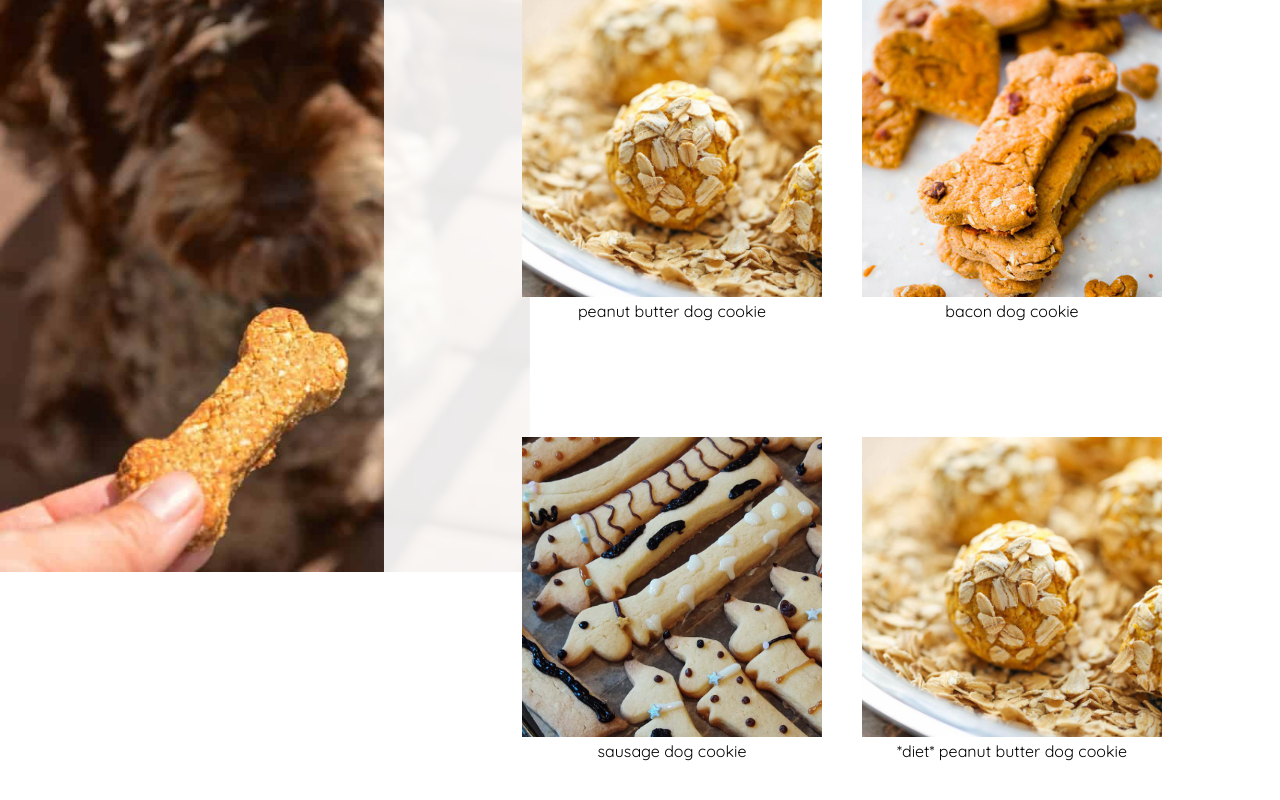
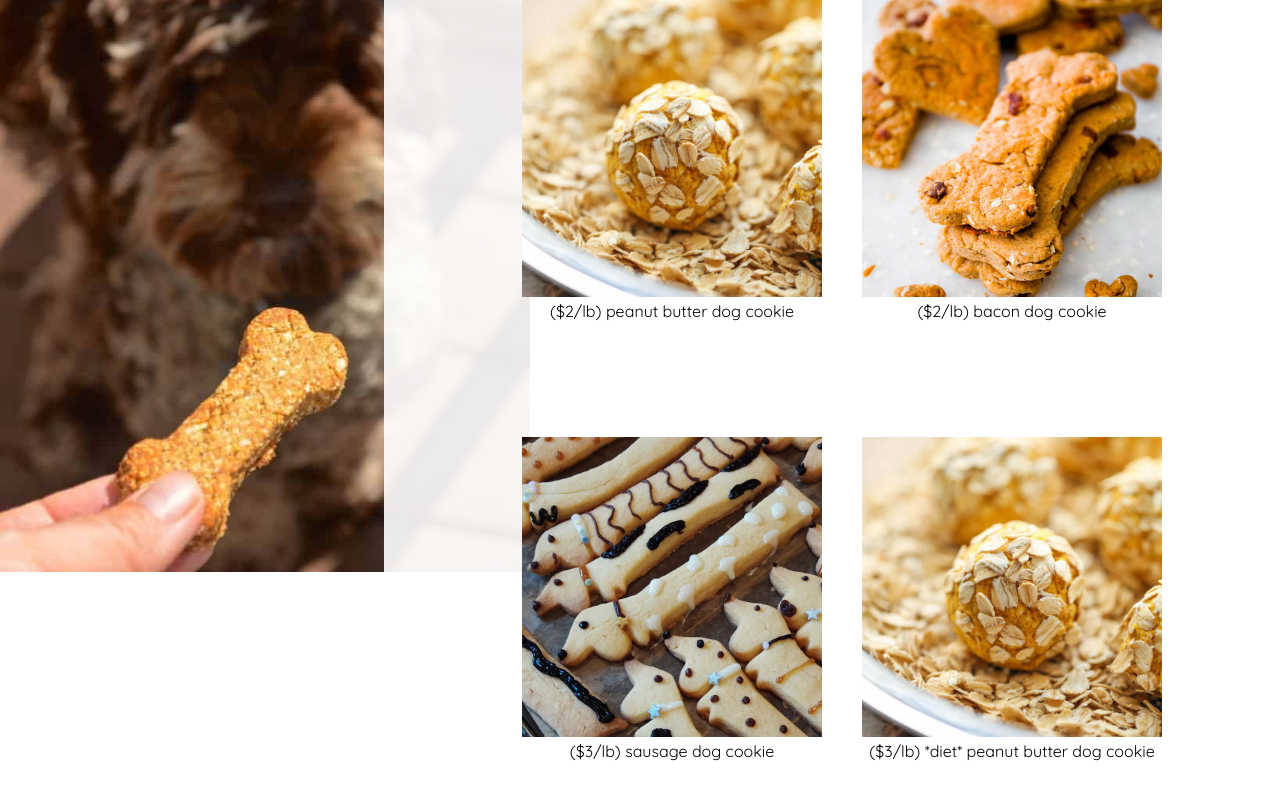
Before and after one commit to mkery/SSUI-SimpleReactApp, a React (Create React App) app in the folder pipPupShop/: page / in a window 1280 px wide. Shown: the part 228-1028 px from the top of the page. Built offline with nearby package versions, Linux system fonts and the light colour scheme; a web font is replaced by a local one.

Commit message:
adding in references

```diff
--- a/pipPupShop/src/App.js
+++ b/pipPupShop/src/App.js
@@ -25,22 +25,22 @@ class App extends Component {
           <StoreItem
             image= {peanutButterCookie}
             altText = "dog cookie"
-            description = "peanut butter dog cookie"
+            description = "($2/lb) peanut butter dog cookie"
           />
           <StoreItem
             image= {baconCookie}
             altText = "dog cookie"
-            description = "bacon dog cookie"
+            description = "($2/lb) bacon dog cookie"
           />
           <StoreItem
             image= {sausageCookie}
             altText = "dog cookie"
-            description = "sausage dog cookie"
+            description = "($3/lb) sausage dog cookie"
           />
           <StoreItem
             image= {peanutButterCookie}
             altText = "dog cookie"
-            description = "*diet* peanut butter dog cookie"
+            description = "($3/lb) *diet* peanut butter dog cookie"
           />
         </div>
       </div>
```
Also changed, not shown: 1 other file (tests, documents, lock files or other folders).
